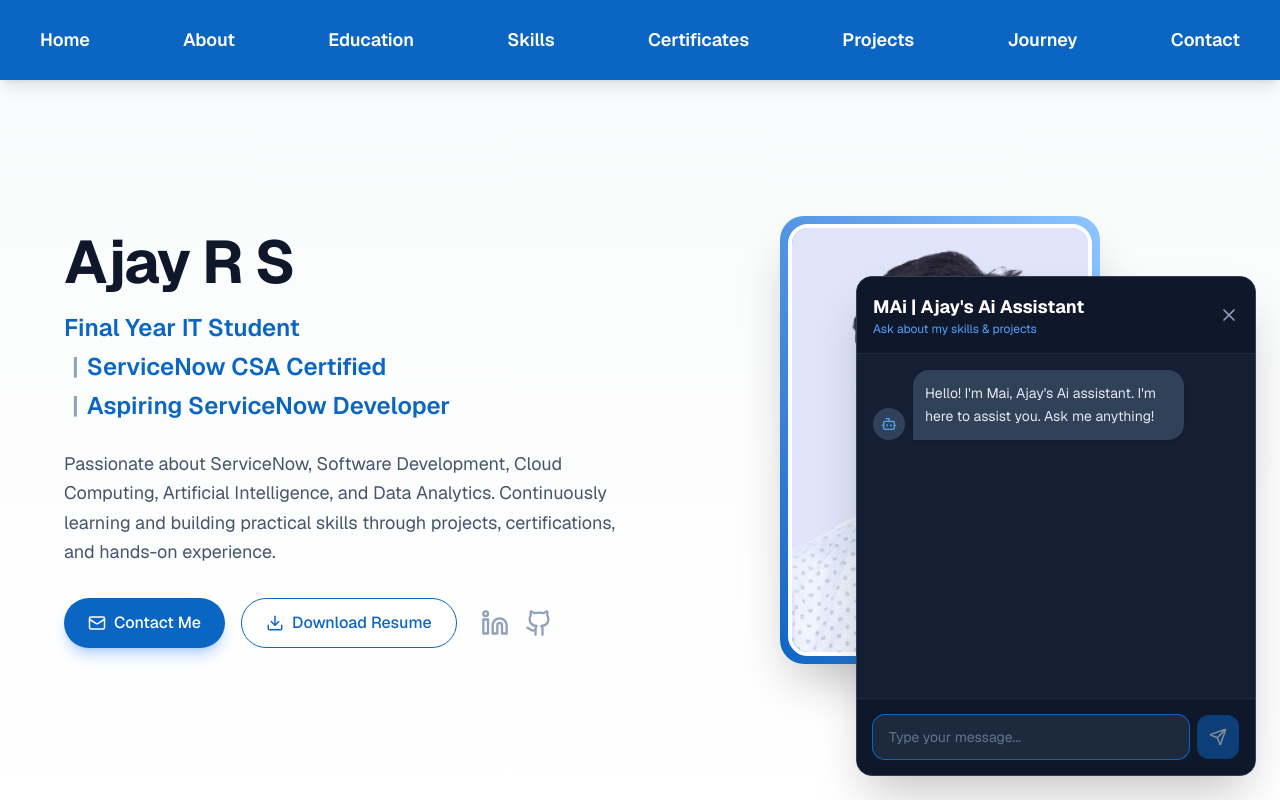
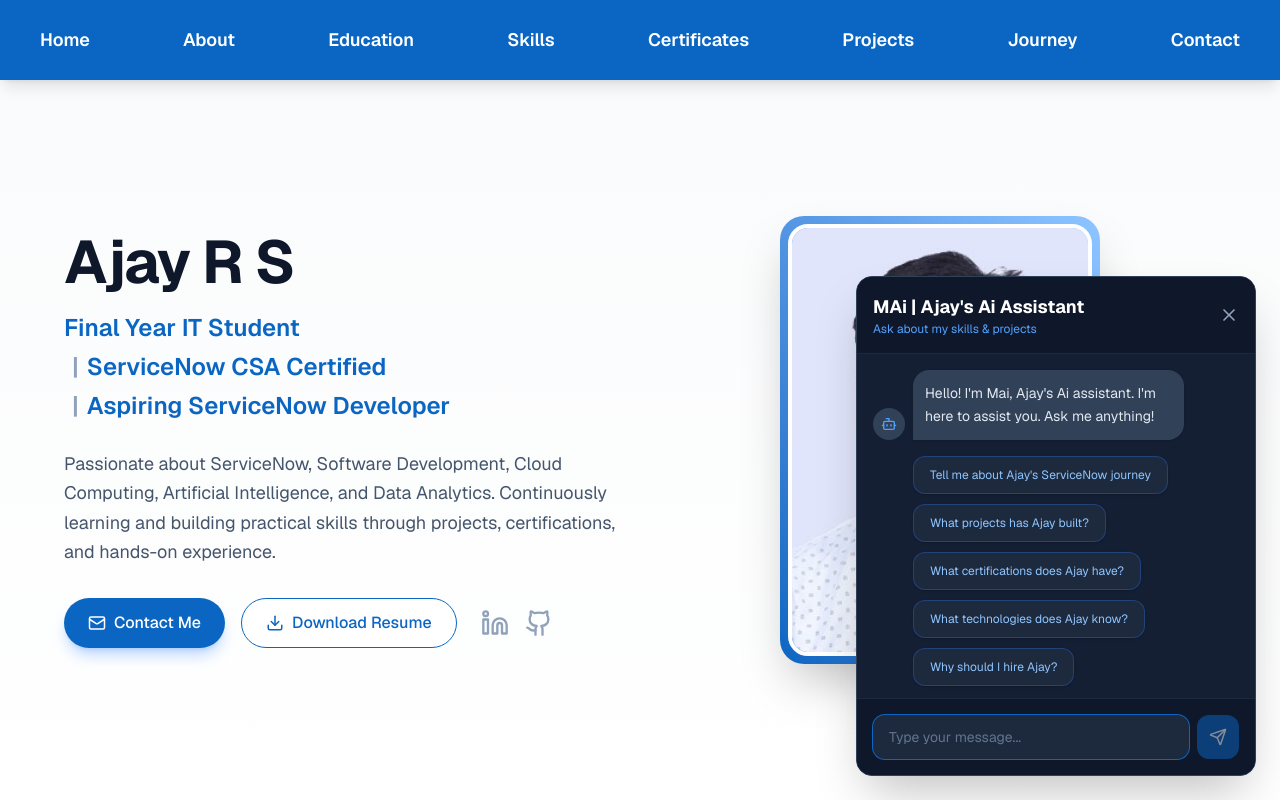
Before and after one commit to AjayyIT/ajay-portfolio, a Next.js app: page / in a window 1280 px wide. Both pictures are taken after a click on the button 1226 px from the left and 746 px from the top of the page. Shown: the top 800 px of the page. Built offline with nearby package versions, Linux system fonts and the light colour scheme.

Commit message:
MAi question suggestions

```diff
--- a/components/ChatWidget.tsx
+++ b/components/ChatWidget.tsx
@@ -12,6 +12,15 @@
   const [messages, setMessages] = useState([
     { role: 'assistant', content: "Hello! I'm Mai, Ajay's Ai assistant. I'm here to assist you. Ask me anything!" }
   ]);
+
+  // 👉 NEW: Suggested questions array
+  const suggestedQuestions = [
+    "Tell me about Ajay's ServiceNow journey",
+    "What projects has Ajay built?",
+    "What certifications does Ajay have?",
+    "What technologies does Ajay know?",
+    "Why should I hire Ajay?"
+  ];
 
   const messagesEndRef = useRef<HTMLDivElement>(null);
   const inputRef = useRef<HTMLInputElement>(null);
@@ -32,7 +41,6 @@
     }
   }, [isOpen]);
 
-  // 👉 NEW: Custom parser to turn Markdown links into real clickable HTML links
   const renderMessage = (text: string) => {
     const linkRegex = /\[([^\]]+)\]\((https?:\/\/[^\s)]+)\)/g;
     const parts = [];
@@ -73,6 +81,38 @@
 
     setMessages(newMessages);
     setInput('');
+    setIsLoading(true);
+
+    try {
+      const response = await fetch('/api/chat', {
+        method: 'POST',
+        headers: { 'Content-Type': 'application/json' },
+        body: JSON.stringify({ messages: newMessages }),
+      });
+
+      if (!response.ok) throw new Error('Network response was not ok');
+
+      const data = await response.json();
+      setMessages([...newMessages, { role: 'assistant', content: data.text }]);
+    } catch (error) {
+      console.error("Chat Error:", error);
+      setMessages([...newMessages, { role: 'assistant', content: "Sorry, I'm having trouble connecting to my server right now. Please try again later!" }]);
+    } finally {
+      setIsLoading(false);
+      setTimeout(() => {
+        inputRef.current?.focus();
+      }, 100);
+    }
+  };
+
+  // 👉 NEW: Handler for clicking a suggested question
+  const handleQuickReply = async (question: string) => {
+    if (isLoading) return;
+
+    const userMessage = { role: 'user', content: question };
+    const newMessages = [...messages, userMessage];
+
+    setMessages(newMessages);
     setIsLoading(true);
 
     try {
@@ -144,13 +184,27 @@
                     <div className={`w-8 h-8 rounded-full flex items-center justify-center shrink-0 ${msg.role === 'user' ? 'bg-[#0A66C2]' : 'bg-slate-700'}`}>
                       {msg.role === 'user' ? <User size={16} className="text-white" /> : <Bot size={16} className="text-blue-400" />}
                     </div>
-                    {/* 👉 NEW: Added whitespace-pre-wrap so \n actually creates new lines for lists */}
                     <div className={`p-3 rounded-2xl text-sm leading-relaxed shadow-sm whitespace-pre-wrap ${msg.role === 'user' ? 'bg-[#0A66C2] text-white rounded-br-none' : 'bg-slate-700 text-slate-200 rounded-bl-none'}`}>
                       {renderMessage(msg.content)}
                     </div>
                   </div>
                 </div>
               ))}
+
+              {/* 👉 NEW: Render suggested questions only if this is the first message */}
+              {messages.length === 1 && (
+                <div className="flex flex-col gap-2.5 mt-2 pl-10 pr-4">
+                  {suggestedQuestions.map((q, i) => (
+                    <button
+                      key={i}
+                      onClick={() => handleQuickReply(q)}
+                      className="text-xs text-left bg-slate-800 text-blue-300 border border-blue-500/30 hover:bg-[#0A66C2] hover:text-white hover:border-[#0A66C2] px-4 py-2.5 rounded-xl transition-all duration-200 shadow-sm w-fit"
+                    >
+                      {q}
+                    </button>
+                  ))}
+                </div>
+              )}
 
               {isLoading && (
                 <div className="flex justify-start">
```
